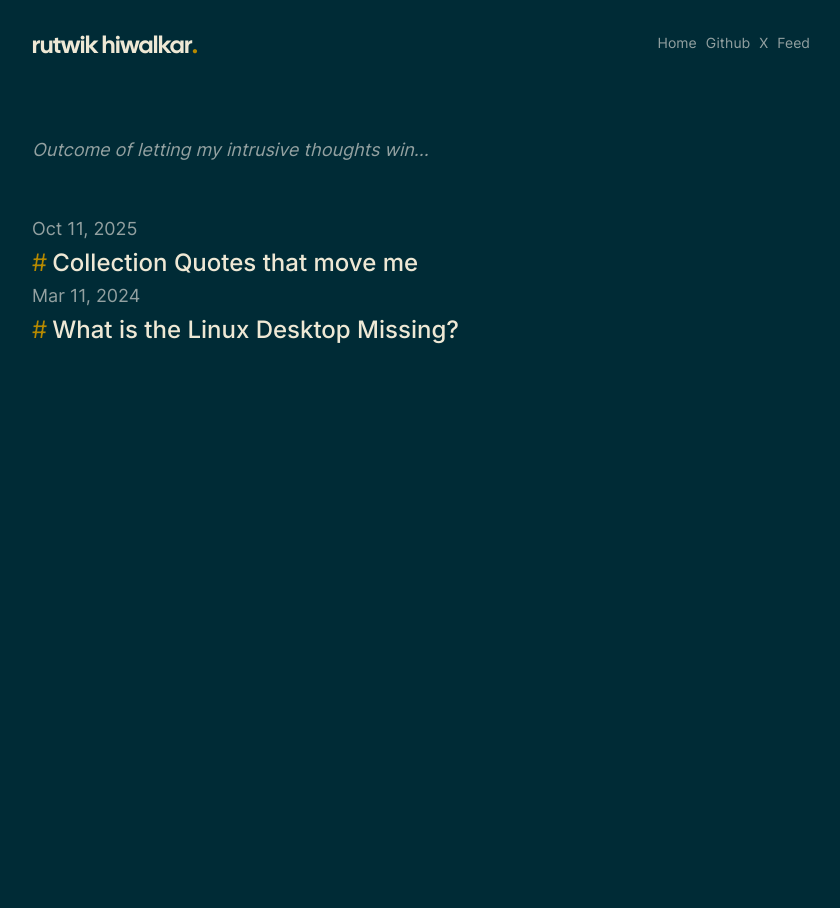
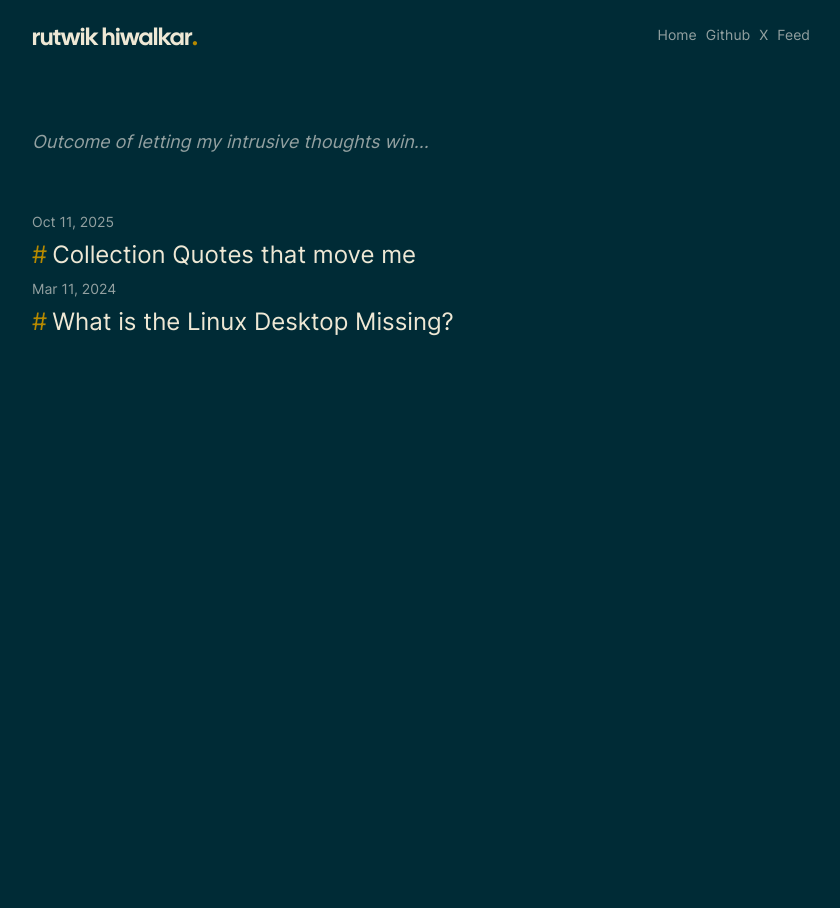
Before and after one commit to rutwikhdev/rutwikhdev.github.io, a Jekyll site: the page built from index.html, in a window 1280 px wide. Shown: the whole page, without its empty margins (218-1058 px from the left). Built offline with Jekyll 4.4.1, drawn with Linux system fonts in a browser that asks for light colours.

Commit message:
fix: word count and remove unused fonts

```diff
--- a/css/main.css
+++ b/css/main.css
@@ -26,20 +26,6 @@
   font-style: normal;
 }
 
-@font-face {
-  font-family: "Lora";
-  src: url("../assets/Lora-Regular.ttf") format('truetype');
-  font-weight: bold;
-  font-style: normal;
-}
-
-@font-face {
-  font-family: "LoraMedium";
-  src: url("../assets/Lora-SemiBold.ttf") format('truetype');
-  font-weight: bold;
-  font-style: normal;
-}
-# Solarized Dark theme CSS
 /* Base */
 /* ----------------------------------------------------------*/
 
@@ -160,9 +146,13 @@
   padding: 0; /* removes indentation */
 }
 
+.post-date {
+  font-size: 14px;
+}
+
 .posts .post-link {
   font-size: 24px;
-  font-family: InterMedium;
+  font-family: Inter;
   color: #eee8d5;
   text-decoration: none;
 }
@@ -184,12 +174,13 @@
 }
 
 .post-header h1 {
-  font-family: LoraMedium;
+  font-family: InterMedium;
   font-size: 36px;
   color: #fdf6e3;
 }
 
 .meta {
+  font-size: 16px;
   color: #586e75;
 }
 
@@ -232,7 +223,7 @@
   border-left: 4px solid #268bd2;
   padding-left: 20px;
   font-size: 18px;
-  font-family: MonserratItalic;
+  font-family: InterItalic;
   opacity: .9;
   letter-spacing: -0.6px;
   margin: 30px 0;
```
Also changed, not shown: _layouts/post.html (+8 -1 lines), assets/Inter-SemiBold.ttf (deleted), assets/Lora-Regular.ttf (deleted), assets/Lora-SemiBold.ttf (deleted).
